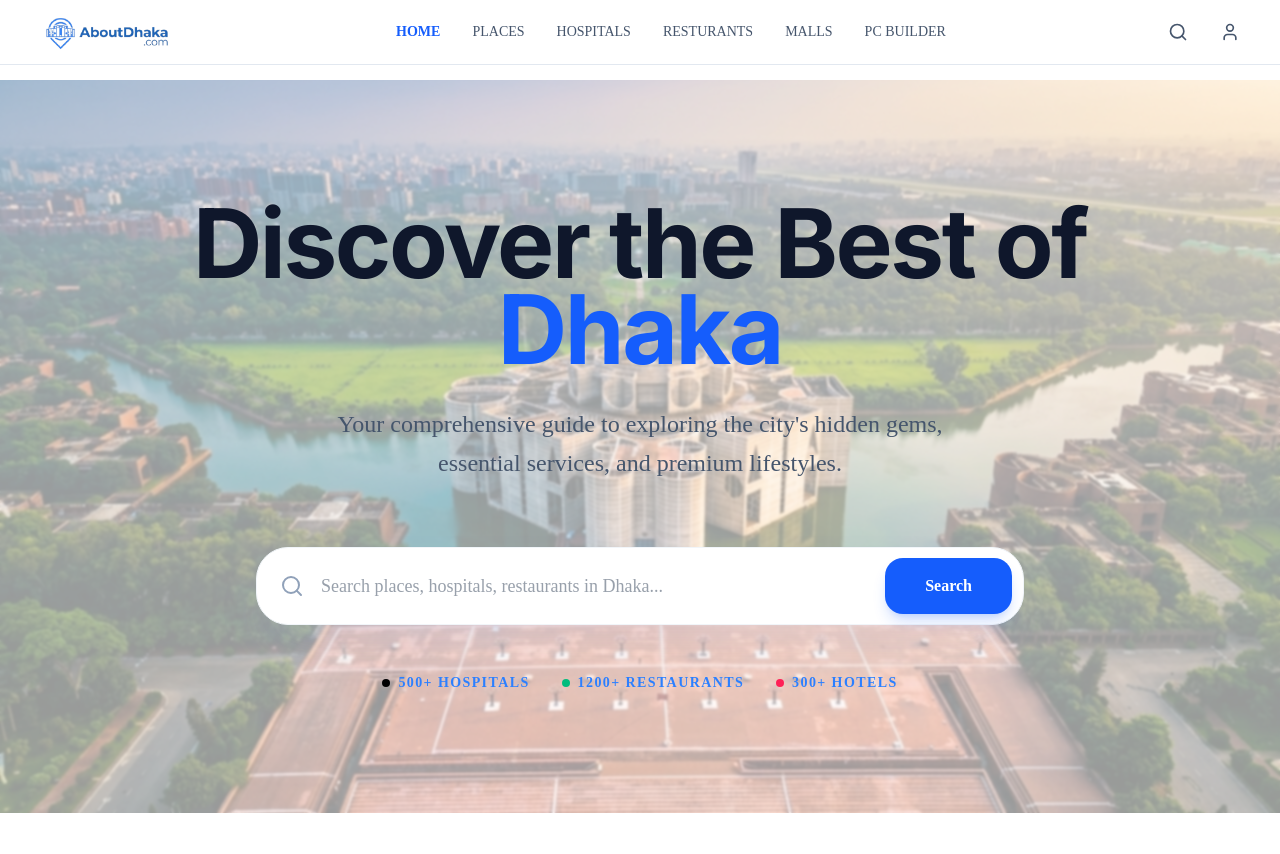
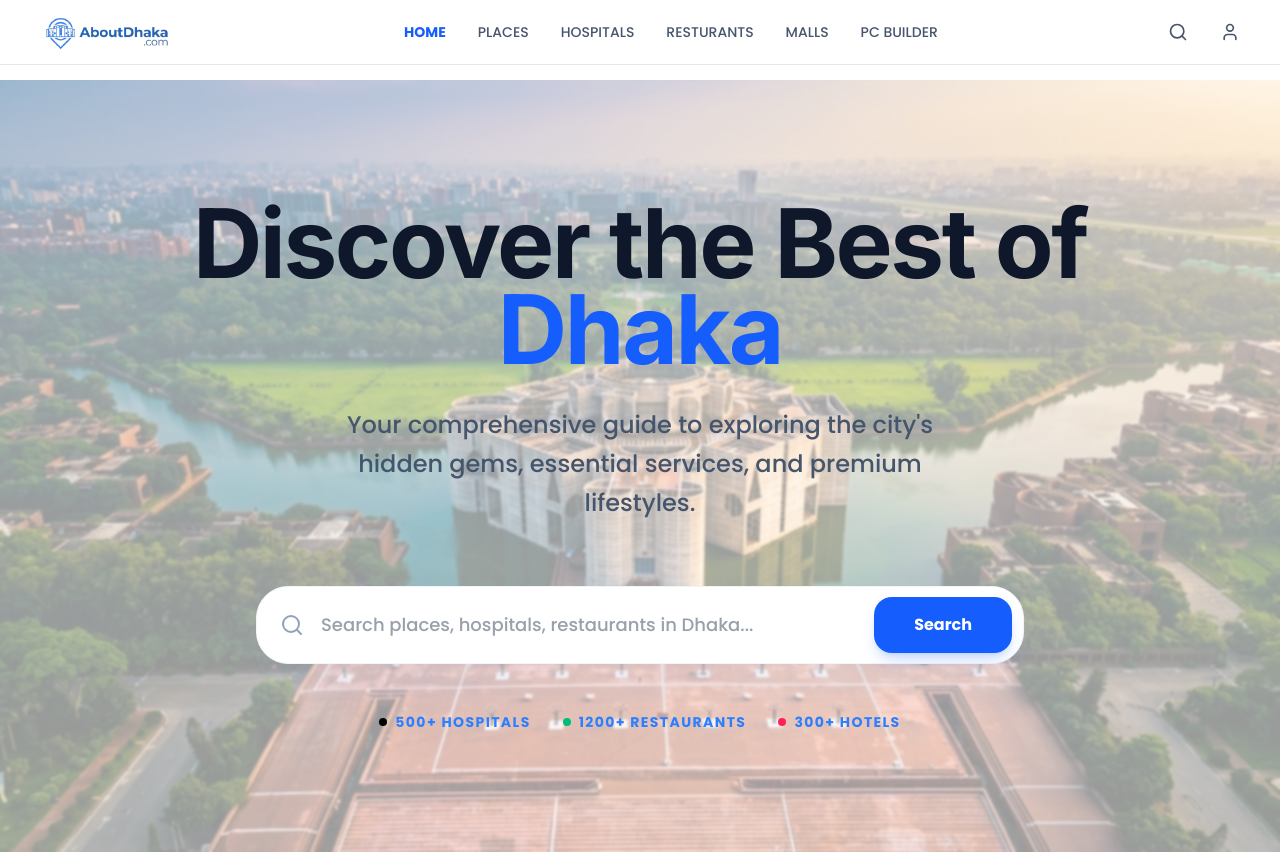
Before and after one commit to meheraj786/aboutdhaka-aggregator-website, a Next.js app: page / in a window 1280 px wide. Shown: the top 854 px of the page. Built offline with nearby package versions, Linux system fonts and the light colour scheme.

Commit message:
font add

```diff
--- a/app/globals.css
+++ b/app/globals.css
@@ -3,13 +3,6 @@
 @import "shadcn/tailwind.css";
 
 @custom-variant dark (&:is(.dark *));
-
-@theme inline {
-	--color-background: var(--background);
-	--color-foreground: var(--foreground);
-	--font-sans: var(--font-poppins);
-	--font-heading: var(--font-inter);
-}
 
 :root {
   --background: oklch(1 0 0);
@@ -142,8 +135,6 @@
 }
 
 @theme inline {
-	--font-sans: var(--font-sans);
-
   --color-sidebar-ring: var(--sidebar-ring);
 
   --color-sidebar-border: var(--sidebar-border);
@@ -225,18 +216,32 @@
   * {
     @apply border-border outline-ring/50;
   }
+
+  html,
   body {
     @apply bg-background text-foreground;
   }
-	html {
-		@apply font-sans;
+
+  body {
+    font-family: var(--font-poppins), ui-sans-serif, system-ui, -apple-system,
+      BlinkMacSystemFont, "Segoe UI", Roboto, "Helvetica Neue", Arial,
+      "Noto Sans", sans-serif;
   }
+
   h1,
   h2,
   h3,
   h4,
   h5,
   h6 {
-		@apply font-heading;
+    font-family: var(--font-inter), ui-sans-serif, system-ui, -apple-system,
+      BlinkMacSystemFont, "Segoe UI", Roboto, "Helvetica Neue", Arial,
+      "Noto Sans", sans-serif;
+  }
+
+  p {
+    font-family: var(--font-poppins), ui-sans-serif, system-ui, -apple-system,
+      BlinkMacSystemFont, "Segoe UI", Roboto, "Helvetica Neue", Arial,
+      "Noto Sans", sans-serif;
   }
 }
--- a/app/layout.tsx
+++ b/app/layout.tsx
@@ -8,12 +8,16 @@ const inter = Inter({
   variable: "--font-inter",
   subsets: ["latin"],
   weight: ["400", "500", "600", "700"],
+  preload: true,
+  display: "swap",
 });
 
 const poppins = Poppins({
   variable: "--font-poppins",
   subsets: ["latin"],
   weight: ["400", "500", "600", "700"],
+  preload: true,
+  display: "swap",
 });
 
 export const metadata: Metadata = {
--- a/tailwind.config.js
+++ b/tailwind.config.js
@@ -18,8 +18,8 @@ module.exports = {
     },
     extend: {
       fontFamily: {
-				sans: ["var(--font-poppins)", "sans-serif"],
-				heading: ["var(--font-inter)", "sans-serif"],
+        sans: "var(--font-poppins)",
+        inter: "var(--font-inter)",
       },
       colors: {
         border: "hsl(var(--border))",
```
Lines whose indentation alone changed are shown as unchanged.
